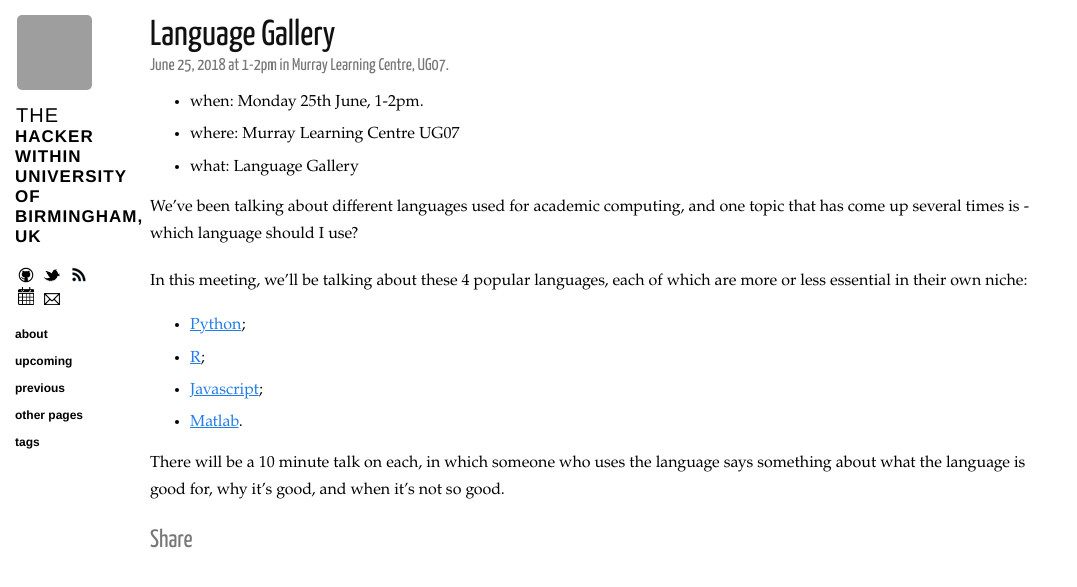
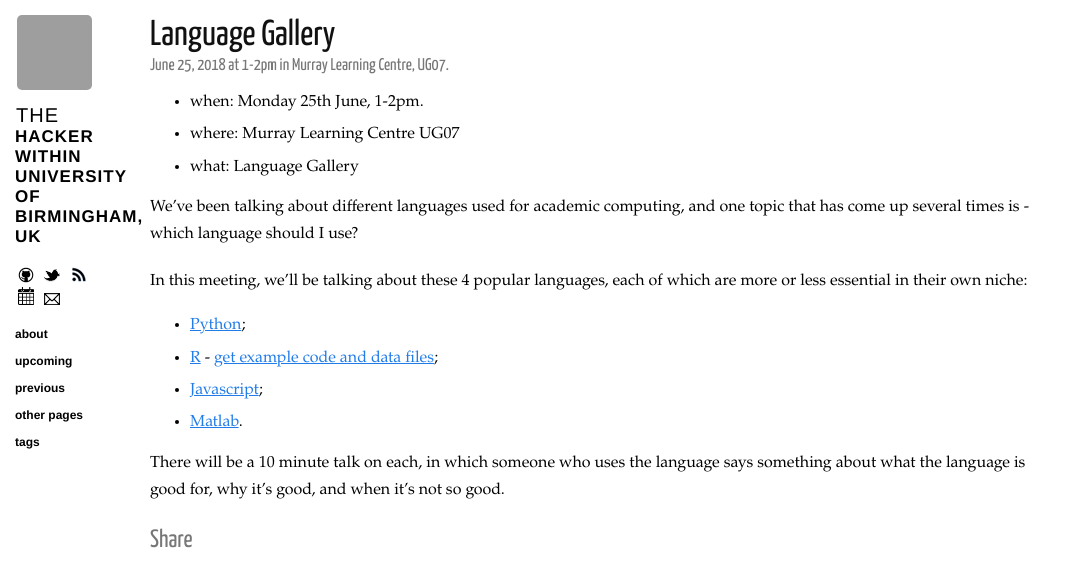
Before and after one commit to thehackerwithin/UoB, a Jekyll site: the page built from _posts/2018-06-25-language-gallery.md, in a window 1280 px wide, cut to the strip 0-587 px from the top of the page. Shown: the whole strip, without its empty margins (0-1077 px from the left). Built offline with Jekyll 4.4.1, drawn with Linux system fonts in a browser that asks for light colours; nearby versions of some CDN libraries; grey boxes are pictures that could not be loaded.

Commit message:
Modified post to point to data and script files

```diff
--- a/_posts/2018-06-25-language-gallery.md
+++ b/_posts/2018-06-25-language-gallery.md
@@ -16,7 +16,7 @@ In this meeting, we'll be talking about these 4 popular languages, each of
 which are more or less essential in their own niche:
 
 * [Python](https://www.python.org/about);
-* [R](https://www.r-project.org/about.html);
+* [R](https://www.r-project.org/about.html) - [get example code and data files](https://github.com/Murray2015/UoB/tree/language_gallery_R/R_language_gallery);
 * [Javascript](https://www.javascript.com);
 * [Matlab](https://uk.mathworks.com/products/matlab.html).
 
```
